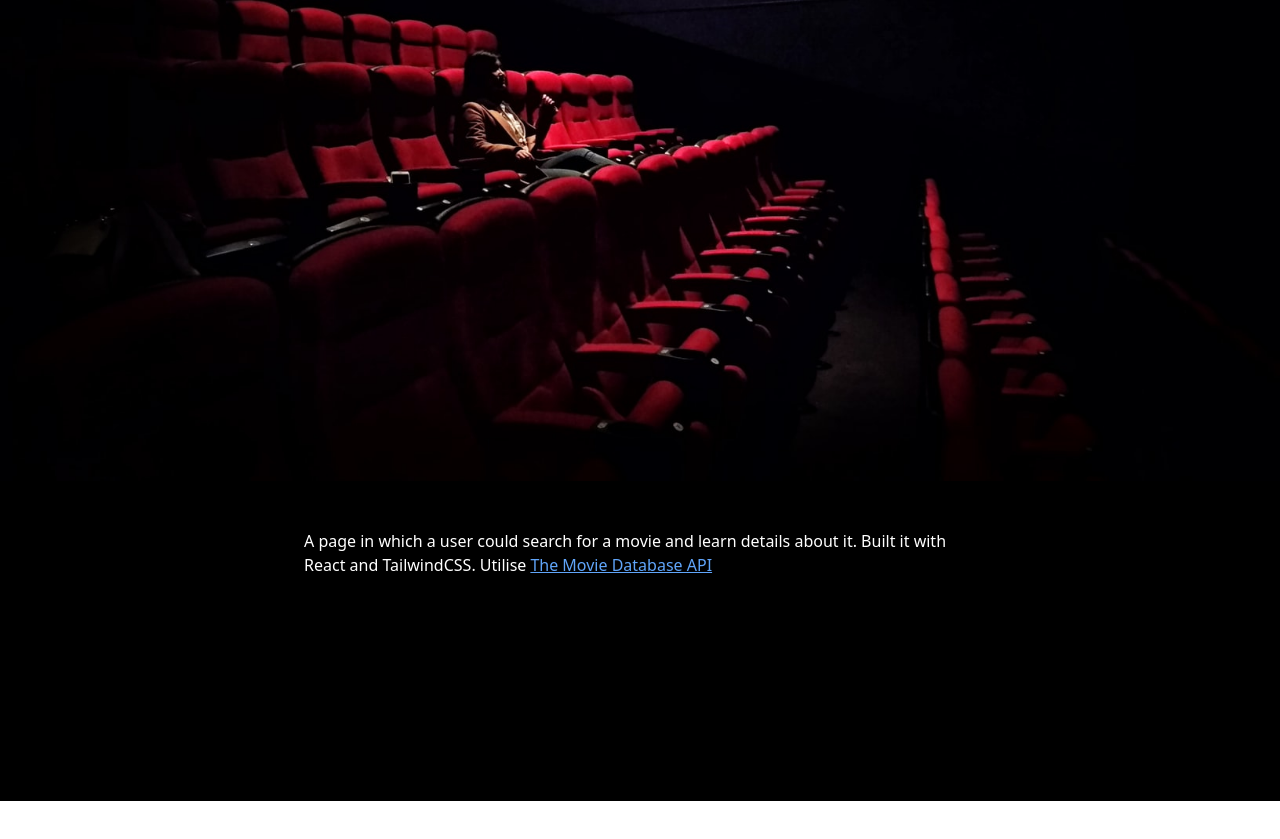
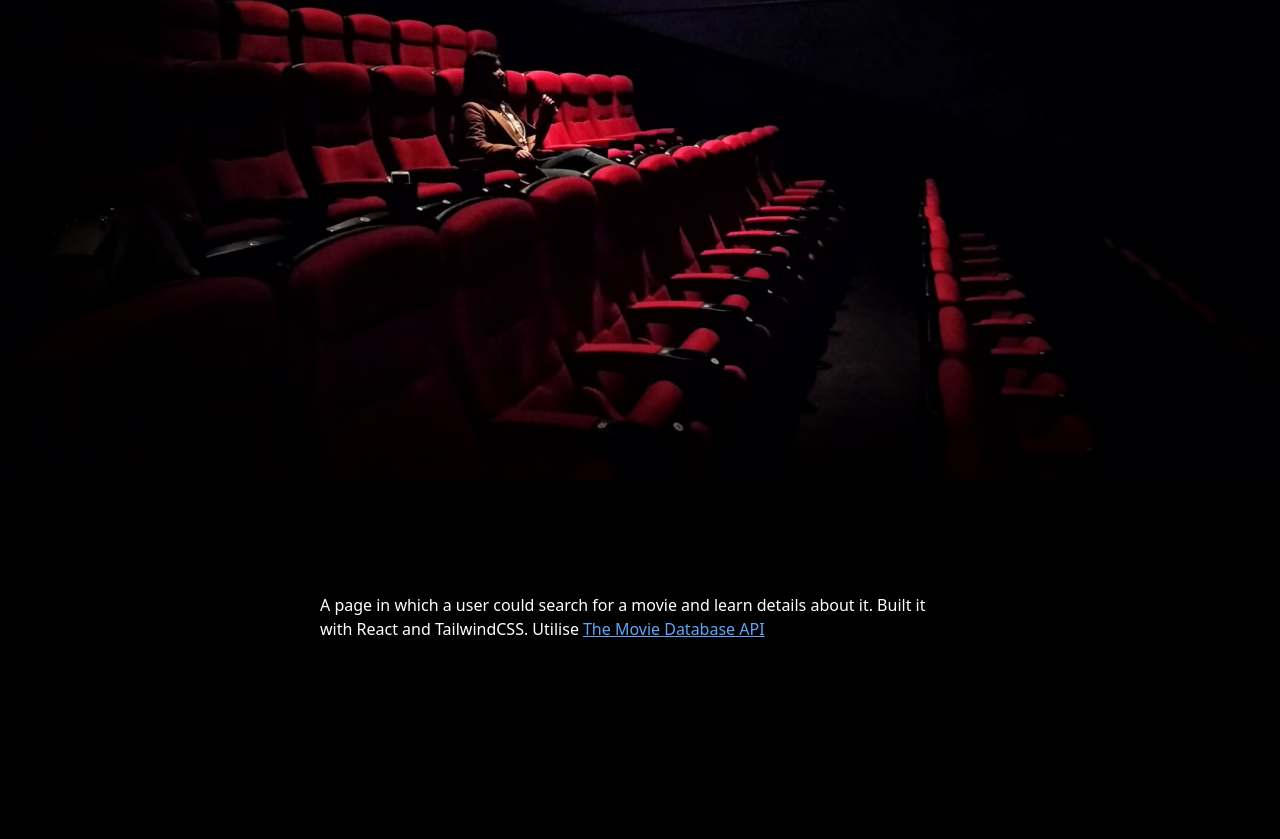
Before and after one commit to GeorgeTsiftsis/GtsifMoviesApp, a React (Create React App) app: page / in a window 1280 px wide. Shown: the part 303-1142 px from the top of the page. Before the commit the page ends 1104 px from the top, so only its background shows below. Built offline with nearby package versions, Linux system fonts and the light colour scheme.

Commit message:
styling home screen

```diff
--- a/src/components/HomeScreenDetails.js
+++ b/src/components/HomeScreenDetails.js
@@ -4,7 +4,7 @@ function HomeScreenDetails() {
   return (
     <div className="flex flex-col text-white items-center justify-center">
       <img src={"./cinema.jpeg"} alt="cinema" />
-      <h1 className="max-w-2xl py-12 h-80">
+      <h1 className="max-w-2xl p-4  mb-32 md:pb-2 py-28 h-80">
         A page in which a user could search for a movie and learn details about
         it. Built it with React and TailwindCSS. Utilise
         <a
```
